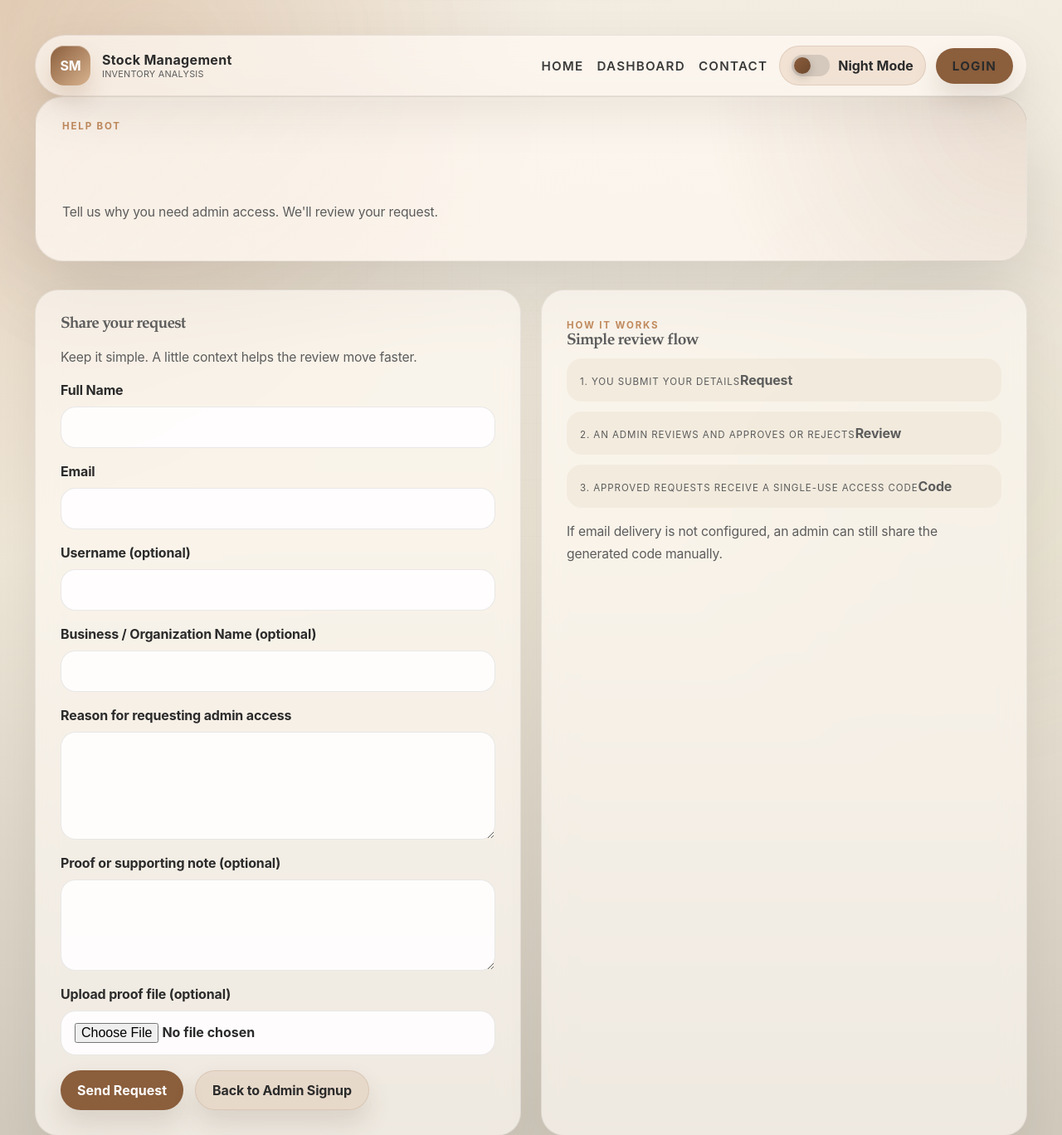
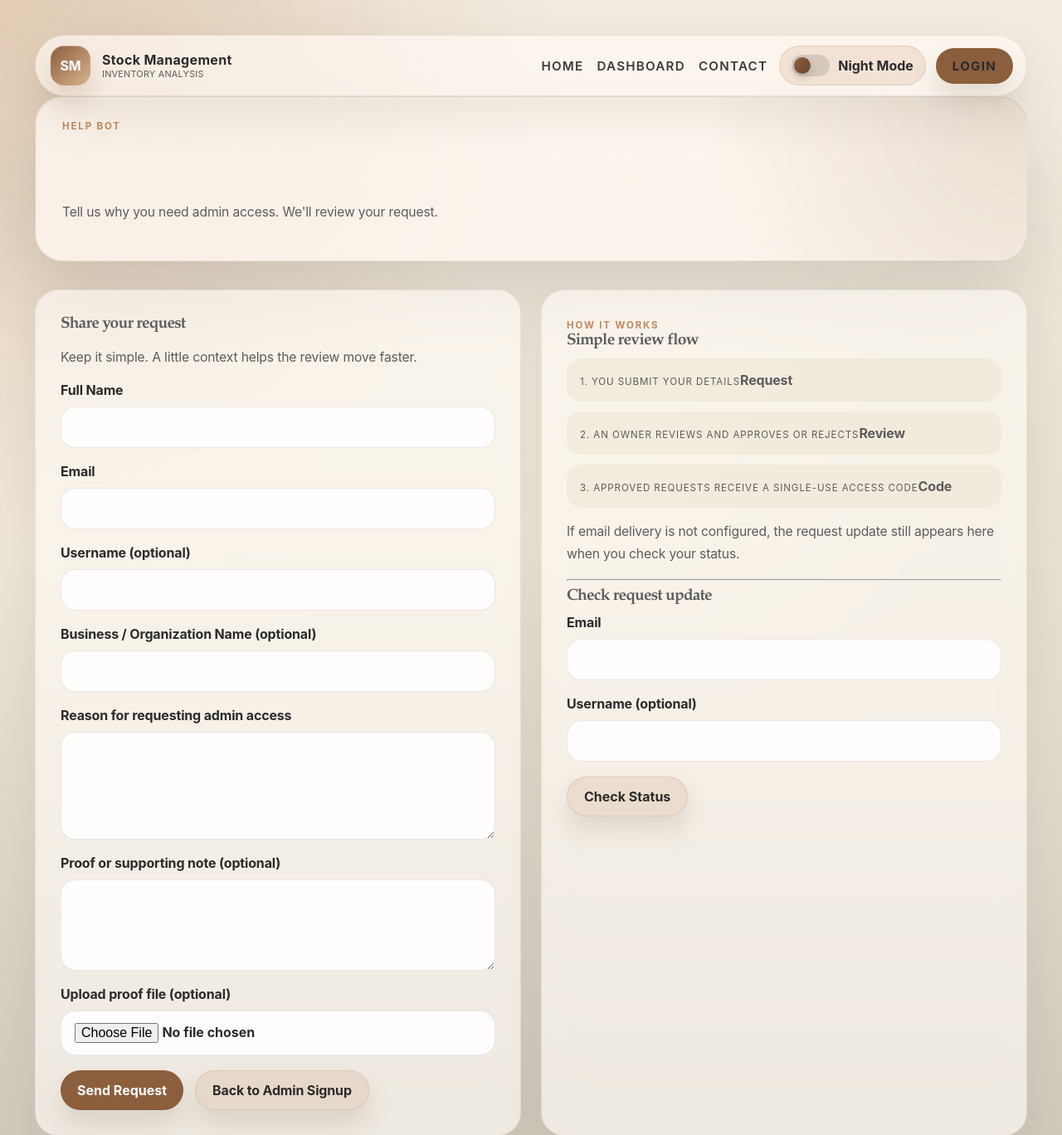
Before and after one commit to srinidhialishetty-ai/stock-management, a Flask app: page /request-admin-access in a window 1280 px wide. Shown: the top 1368 px of the page at 83% size. Run offline with Flask 3, Linux system fonts and the light colour scheme.

Commit message:
Added owner portal login

```diff
--- a/main.py
+++ b/main.py
@@ -106,7 +106,17 @@ DEMO_USERS = {
     "user2": {"password": "pass123", "role": "user"},
     "user3": {"password": "pass123", "role": "user"},
     "manager": {"password": "manager123", "role": "manager"},
+    "srinidhi37": {
+        "password": os.getenv("OWNER_SRINIDHI37_PASSWORD", os.getenv("OWNER_SRINIDHI_PASSWORD", "srinidhi-owner123")),
+        "role": "owner",
+    },
+    "swapna31": {
+        "password": os.getenv("OWNER_SWAPNA31_PASSWORD", os.getenv("OWNER_SWAPNA_PASSWORD", "swapna-owner123")),
+        "role": "owner",
+    },
 }
+OWNER_USERS = ("srinidhi37", "swapna31")
+OWNER_USERNAMES = {username.lower() for username in OWNER_USERS}
 IS_PRODUCTION = os.getenv("RENDER") == "true" or os.getenv("FLASK_ENV", "").lower() == "production"
 
 app = Flask(__name__)
@@ -165,6 +175,30 @@ def admin_or_manager_required(view_func):
         return view_func(*args, **kwargs)
 
     return wrapped
+
+
+def owner_required(view_func):
+    from functools import wraps
+
+    @wraps(view_func)
+    def wrapped(*args, **kwargs):
+        if session.get("role") != "owner":
+            if "role" not in session:
+                flash("Please log in to continue.", "warning")
+                return redirect(url_for("owner_login"))
+            flash("Access denied for the owner portal.", "error")
+            return redirect_for_role(session.get("role"))
+        return view_func(*args, **kwargs)
+
+    return wrapped
+
+
+def is_allowed_owner_account(username, role):
+    return str(role or "").strip().lower() == "owner" and str(username or "").strip().lower() in OWNER_USERNAMES
+
+
+def is_owner_session():
+    return session.get("role") == "owner"
 
 
 @app.context_processor
@@ -180,6 +214,30 @@ def inject_globals():
     }
 
 
+@app.before_request
+def protect_hidden_owner_routes():
+    owner_path = request.path == "/owner-login" or request.path.startswith("/owner/")
+    proof_path = request.path.startswith("/media/admin-request-proofs/")
+    if not owner_path and not proof_path:
+        return None
+
+    if request.path == "/owner-login":
+        if is_owner_session():
+            return redirect(url_for("owner_dashboard"))
+        if "role" in session and not is_owner_session():
+            flash("Access denied for the owner portal.", "error")
+            return redirect_for_role(session.get("role"))
+        return None
+
+    if session.get("role") != "owner":
+        if "role" not in session:
+            flash("Please log in to continue.", "warning")
+            return redirect(url_for("owner_login"))
+        flash("Access denied for the owner portal.", "error")
+        return redirect_for_role(session.get("role"))
+    return None
+
+
 def initialize_app():
     # UPDATED: Ensure local storage folders always exist on startup.
     UPLOAD_DIR.mkdir(parents=True, exist_ok=True)
@@ -204,8 +262,7 @@ def upload_media(filename):
 
 
 @app.route("/media/admin-request-proofs/<path:filename>")
-@login_required
-@admin_required
+@owner_required
 def admin_request_proof_media(filename):
     return send_from_directory(ADMIN_PROOF_DIR, filename)
 
@@ -277,6 +334,50 @@ def send_admin_access_code_email(recipient_email, access_code, expires_at):
         return True, "Access code sent by email."
     except Exception:
         return False, "The code was generated, but email delivery failed."
+
+
+def send_admin_request_status_email(recipient_email, approved, access_code="", expires_at=None):
+    if not smtp_is_configured():
+        return False, "Email delivery is not configured."
+
+    message = EmailMessage()
+    message["Subject"] = "Your admin access request update"
+    message["From"] = os.getenv("SMTP_FROM_EMAIL")
+    message["To"] = recipient_email
+    if approved:
+        expiry_label = expires_at.strftime("%Y-%m-%d %H:%M UTC") if expires_at else "No expiry"
+        body_lines = [
+            "Your admin access request has been approved.",
+            "You may continue your admin onboarding.",
+        ]
+        if access_code:
+            body_lines.append(f"Admin access code: {access_code}")
+            body_lines.append(f"Code expires: {expiry_label}")
+    else:
+        body_lines = [
+            "Your admin access request was not approved.",
+            "If you need to try again, please submit a new request with more detail.",
+        ]
+    message.set_content("\n".join(body_lines))
+
+    smtp_host = os.getenv("SMTP_HOST")
+    smtp_port = int(os.getenv("SMTP_PORT", "587"))
+    smtp_username = os.getenv("SMTP_USERNAME", "")
+    smtp_password = os.getenv("SMTP_PASSWORD", "")
+    use_tls = os.getenv("SMTP_USE_TLS", "true").lower() in {"1", "true", "yes"}
+
+    try:
+        with smtplib.SMTP(smtp_host, smtp_port, timeout=20) as server:
+            server.ehlo()
+            if use_tls:
+                server.starttls()
+                server.ehlo()
+            if smtp_username:
+                server.login(smtp_username, smtp_password)
+            server.send_message(message)
+        return True, "Status email sent."
+    except Exception:
+        return False, "Status email could not be delivered."
 
 
 def generate_password_reset_code():
@@ -411,8 +512,58 @@ def mark_password_reset_token_used(token_id):
     )
 
 
-def get_admin_requests(limit=None):
+def create_admin_request_notification(request_row, message):
+    safe_execute(
+        """
+        INSERT INTO admin_request_notifications (request_id, email, username, message)
+        VALUES (:request_id, :email, :username, :message)
+        """,
+        {
+            "request_id": request_row["ID"],
+            "email": request_row.get("EMAIL"),
+            "username": request_row.get("USERNAME"),
+            "message": message,
+        },
+    )
+
+
+def get_admin_request_notifications(email="", username=""):
+    filters = []
+    params = {}
+    if email:
+        filters.append("LOWER(email) = LOWER(:email)")
+        params["email"] = email
+    if username:
+        filters.append("LOWER(username) = LOWER(:username)")
+        params["username"] = username
+    where_clause = f"WHERE {' OR '.join(filters)}" if filters else ""
+    return fetch_all(
+        f"""
+        SELECT id, request_id, email, username, message, created_at
+        FROM admin_request_notifications
+        {where_clause}
+        ORDER BY created_at DESC, id DESC
+        """,
+        params,
+    )
+
+
+def get_admin_request_audit(request_id):
+    return fetch_all(
+        """
+        SELECT id, request_id, email, username, message, created_at
+        FROM admin_request_notifications
+        WHERE request_id = :request_id
+        ORDER BY created_at DESC, id DESC
+        """,
+        {"request_id": request_id},
+    )
+
+
+def get_admin_requests(limit=None, status=None):
     limit_clause = f"FETCH FIRST {int(limit)} ROWS ONLY" if limit else ""
+    status_clause = "WHERE r.status = :status" if status and status in {"pending", "approved", "rejected"} else ""
+    params = {"status": status} if status_clause else None
     return fetch_all(
         f"""
         SELECT
@@ -428,6 +579,7 @@ def get_admin_requests(limit=None):
             r.reviewed_by,
             r.reviewed_at,
             r.created_at,
+            reviewer.username AS reviewer_username,
             (
                 SELECT c.code
                 FROM admin_access_codes c
@@ -443,17 +595,22 @@ def get_admin_requests(limit=None):
                 FETCH FIRST 1 ROWS ONLY
             ) AS latest_code_expires_at
         FROM admin_requests r
+        LEFT JOIN app_users reviewer ON reviewer.user_id = r.reviewed_by
+        {status_clause}
         ORDER BY r.created_at DESC, r.id DESC
         {limit_clause}
-        """
+        """,
+        params,
     )
 
 
 def get_admin_request_by_id(request_id):
     return fetch_one(
         """
-        SELECT id, name, email, username, reason, business_name, proof, proof_file_path, status, reviewed_by, reviewed_at, created_at
-        FROM admin_requests
+        SELECT r.id, r.name, r.email, r.username, r.reason, r.business_name, r.proof, r.proof_file_path, r.status, r.reviewed_by, r.reviewed_at, r.created_at,
+               reviewer.username AS reviewer_username
+        FROM admin_requests r
+        LEFT JOIN app_users reviewer ON reviewer.user_id = r.reviewed_by
         WHERE id = :request_id
         """,
         {"request_id": request_id},
@@ -1567,6 +1724,8 @@ def set_user_session(user_id, username, role):
 
 
 def redirect_for_role(role):
+    if role == "owner":
+        return redirect(url_for("owner_dashboard"))
     if role == "admin":
         return redirect(url_for("admin_dashboard"))
     if role == "manager":
@@ -2457,6 +2616,9 @@ def login():
         if not authenticated:
             flash("Invalid username or password", "error")
             return render_template("login.html", auth_view=auth_view, auth_mode=auth_mode)
+        if is_allowed_owner_account(authenticated.get("username"), authenticated.get("role")):
+            flash("Owner accounts must use the protected owner login.", "error")
+            return render_template("login.html", auth_view=auth_view, auth_mode=auth_mode)
 
         set_user_session(authenticated["user_id"], authenticated["username"], authenticated["role"])
         session.pop("guest_inventory_rows", None)
@@ -2520,6 +2682,24 @@ def register():
 @app.route("/request-admin-access", methods=["GET", "POST"])
 def request_admin_access():
     if request.method == "POST":
+        action = request.form.get("action", "submit")
+        if action == "check-status":
+            lookup_email = request.form.get("lookup_email", "").strip()
+            lookup_username = request.form.get("lookup_username", "").strip()
+            notifications = []
+            if not lookup_email and not lookup_username:
+                flash("Enter your email or username to check request updates.", "error")
+            else:
+                notifications = get_admin_request_notifications(lookup_email, lookup_username)
+                if not notifications:
+                    flash("No request updates are available yet.", "warning")
+            return render_template(
+                "request_admin_access.html",
+                request_updates=notifications,
+                lookup_email=lookup_email,
+                lookup_username=lookup_username,
+            )
+
         name = request.form.get("name", "").strip()
         email = request.form.get("email", "").strip()
         username = request.form.get("username", "").strip()
@@ -2561,7 +2741,15 @@ def request_admin_access():
         flash("Your admin access request was submitted. We’ll review it and share the code after approval.", "success")
         return redirect(url_for("login", access="admin", mode="register"))
 
-    return render_template("request_admin_access.html")
+    lookup_email = request.args.get("email", "").strip()
+    lookup_username = request.args.get("username", "").strip()
+    notifications = get_admin_request_notifications(lookup_email, lookup_username) if (lookup_email or lookup_username) else []
+    return render_template(
+        "request_admin_access.html",
+        request_updates=notifications,
+        lookup_email=lookup_email,
+        lookup_username=lookup_username,
+    )
 
 
 @app.route("/forgot-password", methods=["GET", "POST"])
@@ -2597,6 +2785,27 @@ def forgot_password():
         return redirect(url_for("reset_password"))
 
     return render_template("forgot_password.html")
+
+
+@app.route("/owner-login", methods=["GET", "POST"])
+def owner_login():
+    if request.method == "POST":
+        username = request.form.get("username", "").strip()
+        password = request.form.get("password", "").strip()
+        if not username or not password:
+            flash("Invalid owner credentials", "error")
+            return render_template("owner_login.html")
+
+        authenticated = authenticate_user(username, password)
+        if not authenticated or username.lower() not in OWNER_USERNAMES:
+            flash("Invalid owner credentials", "error")
+            return render_template("owner_login.html")
+
+        set_user_session(authenticated["user_id"], authenticated["username"], "owner")
+        flash("Owner access granted.", "success")
+        return redirect(url_for("owner_dashboard"))
+
+    return render_template("owner_login.html")
 
 
 @app.route("/reset-password", methods=["GET", "POST"])
@@ -2666,7 +2875,6 @@ def admin_dashboard():
     latest_share = get_latest_shared_catalog()
     orders = build_order_views(8)
     latest_uploaded_report = get_latest_uploaded_report()
-    admin_requests = get_admin_requests()
     return render_template(
         "admin_dashboard.html",
         metrics=metrics,
@@ -2682,53 +2890,107 @@ def admin_dashboard():
         latest_share_link=build_catalog_link(latest_share["TOKEN"]) if latest_share else "",
         latest_uploaded_report=latest_uploaded_report,
         recent_activity=get_recent_activity(8),
-        admin_requests=admin_requests,
+    )
+
+
+@app.route("/owner-dashboard")
+@owner_required
+def owner_dashboard():
+    all_requests = get_admin_requests()
+    pending_requests = [row for row in all_requests if row.get("STATUS") == "pending"]
+    approved_requests = [row for row in all_requests if row.get("STATUS") == "approved"]
+    rejected_requests = [row for row in all_requests if row.get("STATUS") == "rejected"]
+    return render_template(
+        "owner_dashboard.html",
+        total_requests=len(all_requests),
+        pending_requests=len(pending_requests),
+        approved_requests=len(approved_requests),
+        rejected_requests=len(rejected_requests),
+        recent_requests=all_requests[:8],
+    )
+
+
+@app.route("/owner/admin-requests")
+@owner_required
+def owner_admin_requests():
+    status = request.args.get("status", "all").strip().lower()
+    status_filter = status if status in {"pending", "approved", "rejected"} else None
+    return render_template(
+        "owner_admin_requests.html",
+        admin_requests=get_admin_requests(status=status_filter),
+        active_status=status if status in {"pending", "approved", "rejected"} else "all",
+    )
+
+
+@app.route("/owner/admin-requests/<int:request_id>")
+@owner_required
+def owner_admin_request_detail(request_id):
+    request_row = get_admin_request_by_id(request_id)
+    if not request_row:
+        flash("That admin access request could not be found.", "error")
+        return redirect(url_for("owner_admin_requests"))
+    return render_template(
+        "owner_admin_request_detail.html",
+        admin_request=request_row,
+        audit_entries=get_admin_request_audit(request_id),
         smtp_configured=smtp_is_configured(),
         admin_code_expiry_hours=app.config["ADMIN_CODE_EXPIRY_HOURS"],
-    )
-
-
-@app.route("/admin-requests/<int:request_id>/approve", methods=["POST"])
-@login_required
-@admin_required
+        latest_code=fetch_one(
+            """
+            SELECT code, expires_at, created_at, status, used_at
+            FROM admin_access_codes
+            WHERE request_id = :request_id
+            ORDER BY created_at DESC, id DESC
+            FETCH FIRST 1 ROWS ONLY
+            """,
+            {"request_id": request_id},
+        ),
+    )
+
+
+@app.route("/owner/admin-requests/<int:request_id>/approve", methods=["POST"])
+@owner_required
 def approve_admin_request(request_id):
     request_row = get_admin_request_by_id(request_id)
     if not request_row:
         flash("That admin access request could not be found.", "error")
-        return redirect(url_for("admin_dashboard") + "#admin-access-requests")
+        return redirect(url_for("owner_admin_requests"))
 
     if (request_row.get("STATUS") or "").lower() == "rejected":
         flash("Rejected requests cannot be approved without a new request.", "error")
-        return redirect(url_for("admin_dashboard") + "#admin-access-requests")
+        return redirect(url_for("owner_admin_request_detail", request_id=request_id))
 
     try:
         access_code, expires_at = create_admin_access_code(request_row)
     except RuntimeError as error:
         flash(str(error), "error")
-        return redirect(url_for("admin_dashboard") + "#admin-access-requests")
-
-    email_sent, delivery_message = send_admin_access_code_email(request_row["EMAIL"], access_code, expires_at)
-    log_activity("Admin request approved", f"Admin request #{request_id} approved for {request_row['EMAIL']}")
+        return redirect(url_for("owner_admin_request_detail", request_id=request_id))
+
+    notification_message = f"Your admin request has been approved. You may continue. Admin access code: {access_code}"
+    create_admin_request_notification(request_row, notification_message)
+    email_sent, delivery_message = send_admin_request_status_email(request_row["EMAIL"], True, access_code, expires_at)
+    log_activity("Admin request approved", f"Owner approved admin request #{request_id} for {request_row['EMAIL']}")
     if email_sent:
         flash(f"Request approved. {delivery_message}", "success")
     else:
-        flash(f"Request approved. {delivery_message} Share code {access_code} manually from the dashboard.", "warning")
-    return redirect(url_for("admin_dashboard") + "#admin-access-requests")
-
-
-@app.route("/admin-requests/<int:request_id>/reject", methods=["POST"])
-@login_required
-@admin_required
+        flash(f"Request approved. {delivery_message} Share code {access_code} manually from the owner portal.", "warning")
+    return redirect(url_for("owner_admin_request_detail", request_id=request_id))
+
+
+@app.route("/owner/admin-requests/<int:request_id>/reject", methods=["POST"])
+@owner_required
 def reject_admin_request_route(request_id):
     request_row = get_admin_request_by_id(request_id)
     if not request_row:
         flash("That admin access request could not be found.", "error")
-        return redirect(url_for("admin_dashboard") + "#admin-access-requests")
+        return redirect(url_for("owner_admin_requests"))
 
     reject_admin_request(request_id)
-    log_activity("Admin request rejected", f"Admin request #{request_id} rejected for {request_row['EMAIL']}")
+    create_admin_request_notification(request_row, "Your admin request was not approved.")
+    send_admin_request_status_email(request_row["EMAIL"], False)
+    log_activity("Admin request rejected", f"Owner rejected admin request #{request_id} for {request_row['EMAIL']}")
     flash("The admin access request was rejected.", "success")
-    return redirect(url_for("admin_dashboard") + "#admin-access-requests")
+    return redirect(url_for("owner_admin_request_detail", request_id=request_id))
 
 
 @app.route("/manager-dashboard")
--- a/templates/base.html
+++ b/templates/base.html
@@ -23,7 +23,10 @@
             </a>
             <nav class="nav-links">
                 <a class="nav-link" href="{{ url_for('index') }}">Home</a>
-                {% if current_user.role == 'admin' %}
+                {% if current_user.role == 'owner' %}
+                    <a class="nav-link" href="{{ url_for('owner_dashboard') }}">Owner Portal</a>
+                    <a class="nav-link" href="{{ url_for('owner_admin_requests') }}">Admin Requests</a>
+                {% elif current_user.role == 'admin' %}
                     <a class="nav-link" href="{{ url_for('admin_dashboard') }}">Dashboard</a>
                     <a class="nav-link" href="{{ url_for('upload') }}">Upload Data</a>
                     <a class="nav-link" href="{{ url_for('analytics') }}">Analytics</a>
@@ -91,7 +94,7 @@
                     <span class="footer-title">Quick Links</span>
                     <div class="footer-links">
                         <a class="footer-link" href="{{ url_for('index') }}">Home</a>
-                        <a class="footer-link" href="{% if current_user.role == 'admin' %}{{ url_for('admin_dashboard') }}{% elif current_user.role == 'manager' %}{{ url_for('manager_dashboard') }}{% elif current_user.role == 'user' %}{{ url_for('user_dashboard') }}{% elif current_user.role == 'guest' %}{{ url_for('guest_dashboard') }}{% else %}{{ url_for('login') }}{% endif %}">Dashboard</a>
+                        <a class="footer-link" href="{% if current_user.role == 'owner' %}{{ url_for('owner_dashboard') }}{% elif current_user.role == 'admin' %}{{ url_for('admin_dashboard') }}{% elif current_user.role == 'manager' %}{{ url_for('manager_dashboard') }}{% elif current_user.role == 'user' %}{{ url_for('user_dashboard') }}{% elif current_user.role == 'guest' %}{{ url_for('guest_dashboard') }}{% else %}{{ url_for('login') }}{% endif %}">Dashboard</a>
                         <a class="footer-link" href="{{ url_for('upload') }}">Upload</a>
                         <a class="footer-link" href="{{ url_for('analytics') }}">Analytics</a>
                         <a class="footer-link" href="{{ url_for('contact') }}">Contact</a>
--- a/templates/request_admin_access.html
+++ b/templates/request_admin_access.html
@@ -14,6 +14,7 @@
         <h3>Share your request</h3>
         <p>Keep it simple. A little context helps the review move faster.</p>
         <form method="post" enctype="multipart/form-data">
+            <input type="hidden" name="action" value="submit">
             <label>Full Name
                 <input type="text" name="name" value="{{ request.form.get('name', '') }}" required>
             </label>
@@ -47,10 +48,31 @@
         <h3>Simple review flow</h3>
         <div class="mini-list">
             <div class="mini-list-row"><span>1. You submit your details</span><strong>Request</strong></div>
-            <div class="mini-list-row"><span>2. An admin reviews and approves or rejects</span><strong>Review</strong></div>
+            <div class="mini-list-row"><span>2. An owner reviews and approves or rejects</span><strong>Review</strong></div>
             <div class="mini-list-row"><span>3. Approved requests receive a single-use access code</span><strong>Code</strong></div>
         </div>
-        <p class="top-gap">If email delivery is not configured, an admin can still share the generated code manually.</p>
+        <p class="top-gap">If email delivery is not configured, the request update still appears here when you check your status.</p>
+        <hr class="top-gap">
+        <h3>Check request update</h3>
+        <form method="post">
+            <input type="hidden" name="action" value="check-status">
+            <label>Email
+                <input type="email" name="lookup_email" value="{{ lookup_email|default('') }}">
+            </label>
+            <label>Username (optional)
+                <input type="text" name="lookup_username" value="{{ lookup_username|default('') }}">
+            </label>
+            <div class="form-actions top-gap">
+                <button class="btn btn-secondary" type="submit">Check Status</button>
+            </div>
+        </form>
+        {% if request_updates %}
+            <div class="mini-list top-gap">
+                {% for update in request_updates %}
+                    <div class="mini-list-row"><span>{{ update.MESSAGE }}</span><strong>{{ update.CREATED_AT }}</strong></div>
+                {% endfor %}
+            </div>
+        {% endif %}
     </article>
 </section>
 {% endblock %}
```
Also changed, not shown: db.py (+27 -0 lines), schema.sql (+9 -0 lines), templates/admin_dashboard.html (+0 -71 lines), templates/owner_admin_request_detail.html (added, +67 -0 lines), templates/owner_admin_requests.html (added, +44 -0 lines), templates/owner_dashboard.html (added, +42 -0 lines), templates/owner_login.html (added, +33 -0 lines).
